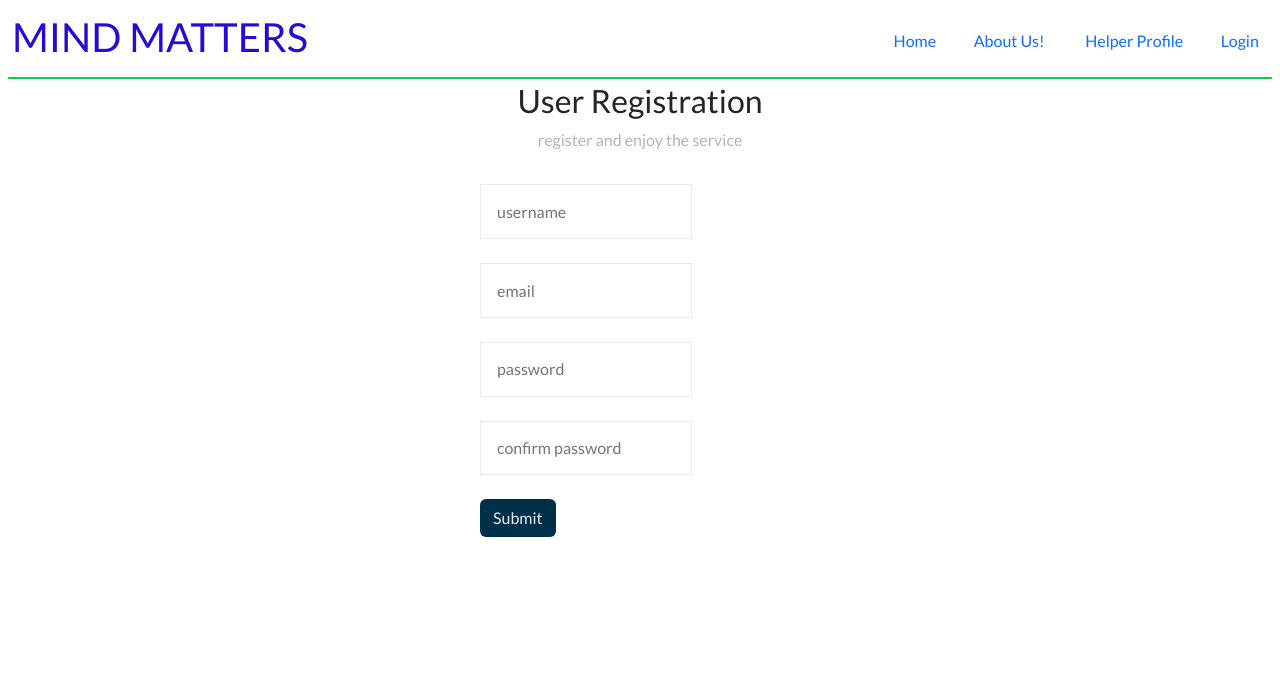
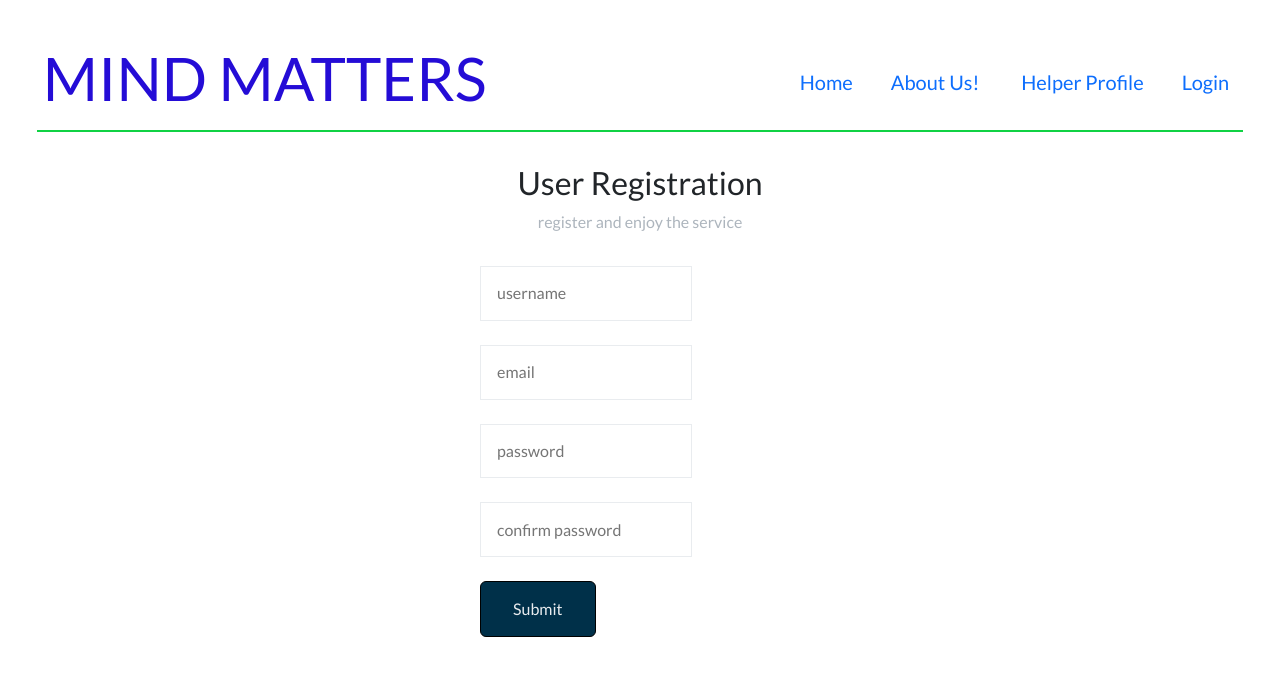
Before and after one commit to shristi-rks/Final-Project, a React (Create React App) app: page /FormUser in a window 1280 px wide. Shown: the top 676 px of the page. Built offline with nearby package versions, Linux system fonts and the light colour scheme.

Commit message:
About page eddited

```diff
--- a/src/components/Button.jsx
+++ b/src/components/Button.jsx
@@ -1,8 +1,11 @@
+
+import { Link } from "react-router-dom";
 
 const Button = () => {
     return (
-    <div className="btn">
-    <button><a href = './FormHelper'>Register as a Helper</a></button>
+    <div >
+
+    <button className="btn" ><Link  to= './FormHelper'>Register as a Helper</Link></button>
     </div>
     )
 }
--- a/src/components/pages/About.jsx
+++ b/src/components/pages/About.jsx
@@ -2,7 +2,33 @@ import React from 'react'
 
 const About = () => {
   return (
-    <div className='page1'>About</div>
+    <div className='page2'>
+
+
+
+
+
+
+<div>
+<h1>OUR MISSION</h1>
+<p>
+ Our mission is to develop and scale a low-barrier,<br /> affordable,
+and relatable mental wellbeing web platform for people that <br />
+need help and are willing to give help.</p>
+<ul>
+  <p> Human connection  mental wellbeing apps with attention
+demanding algorithms.</p>
+  <p>Breaking isolation when in the emotional distress journey.</p>
+  <p>Providing hope and compassion when needed the most.</p>
+  <p>Sustainable & ethical gig economy</p>
+</ul>
+</div>
+
+<h4>Gen Zers take their first step in
+managing behavioral-health  challenges by going toTikTok or
+Reddit, <br /> for advice from other
+young people <strong>(McKinsey&Co, 2022)</strong>.</h4>
+    </div>
   )
 }
 
--- a/src/components/pages/Home.jsx
+++ b/src/components/pages/Home.jsx
@@ -3,17 +3,19 @@ import Button from '../Button'
 
 const Home = () => {
   return (
-    <>
+    <div className='content'>
     <div className='page1'>
 
       <h1>We’ve been there.<br/>We know how it feels.</h1>
       <h4>Get matched with someone in our network that has<br/> already been through what you are going through.</h4>
+
       </div>
-      <div >
+      <div className='btn'>
+
     <Button/>
+
     </div>
-
-    </>
+    </div>
   )
 }
 
--- a/src/index.css
+++ b/src/index.css
@@ -5,20 +5,23 @@
   font-family: 'Lato', sans-serif;
   padding: 0.1;
   font-weight: solid;
+  max-width: 1600px;
 }
 .navbar {
   padding: 20px;
   display: flex;
   align-items: center;
-  /* max-width: 1600px; */
-  margin: 0.2em;
+  /* max-width: auto;  */
+  margin: 2em;
   border-bottom: 2px solid rgb(16, 210, 68);
 }
 .navbar h1 {
   color: rgb(36, 12, 214);
+  font-size: 60px;
 }
 .navbar .links {
   margin-left: auto;
+  font-size: 20px;
 }
 .navbar a {
   margin-left: 16px;
@@ -28,18 +31,20 @@
 .navbar a:hover {
   color: aqua;
 }
-.btn Button{
-    background-color: white;
-    border: none;
-    color: black;
-    padding: 15px 32px;
-    text-align: center;
-    text-decoration: none;
-    display: inline-block;
-    font-size: 16px;
+.content .btn {
+
+  border: 1px solid black;
+  color: #000;
+  display: flex;
+  justify-content: flex-end;
+  font-size: 16px;
+  padding: 15px 32px;
+  text-align: center;
+  text-decoration: none;
+
 }
 .page1 {
-  background: url(https://images.pexels.com/photos/53534/wild-orchid-orchid-blossom-bloom-53534.jpeg?auto=compress&cs=tinysrgb&w=1260&h=750&dpr=1)
+  background: url(https://images.pexels.com/photos/3013120/pexels-photo-3013120.jpeg?auto=compress&cs=tinysrgb&w=1260&h=750&dpr=1)
     no-repeat center;
   background-size: cover;
   text-align: right;
@@ -49,7 +54,22 @@
   color: white;
 }
 
-
+.page2 {
+  background: url('../About\ layout.png')
+    no-repeat center;
+  background-size: cover;
+  text-align: center;
+  padding: 60px;
+  overflow: hidden;
+  height: 100vh;
+  color:black;
+}
+.page2 h1{
+  margin-bottom:40px ;
+}
+.page2 h4{
+margin-top: 150px;
+}
 
 .header {
   background: #5f9ad1;
```
Also changed, not shown: About layout.png (added), public/images/About layout.png (added).
